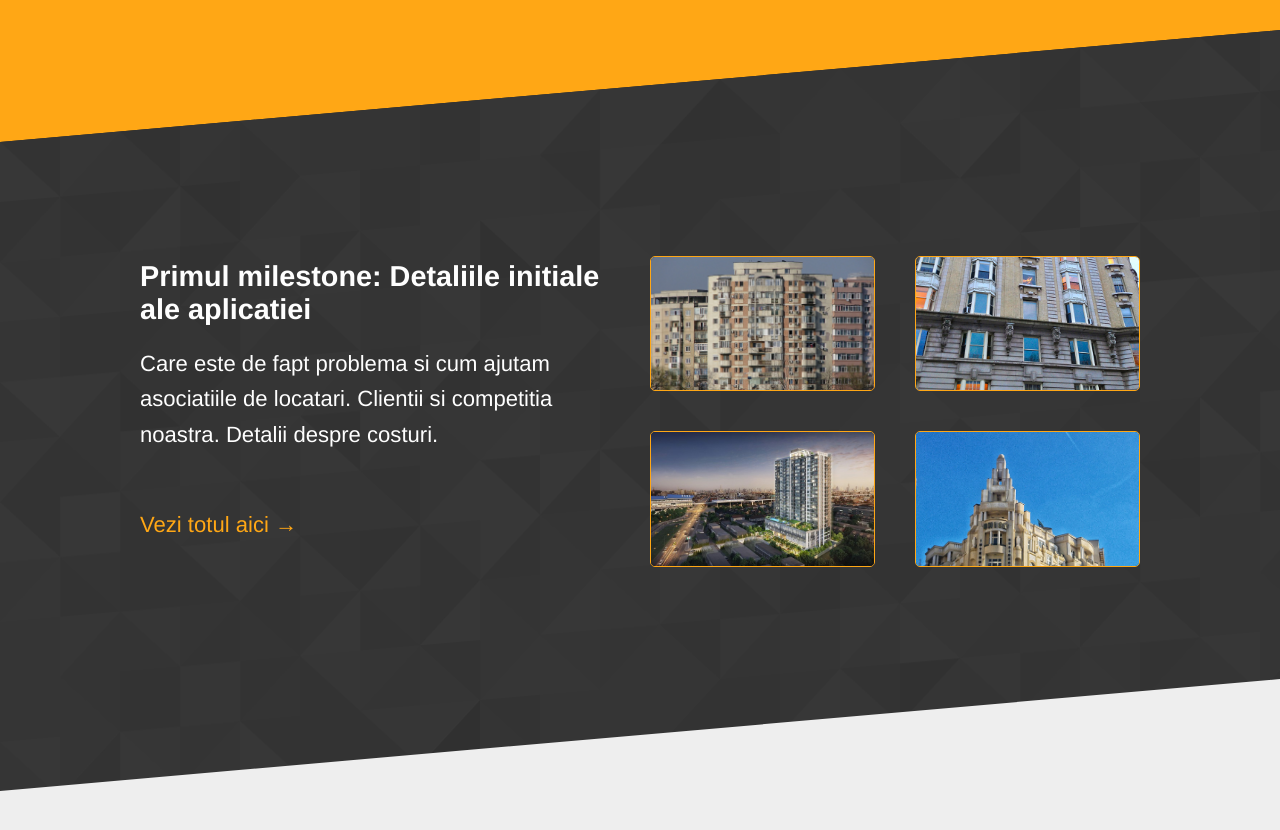
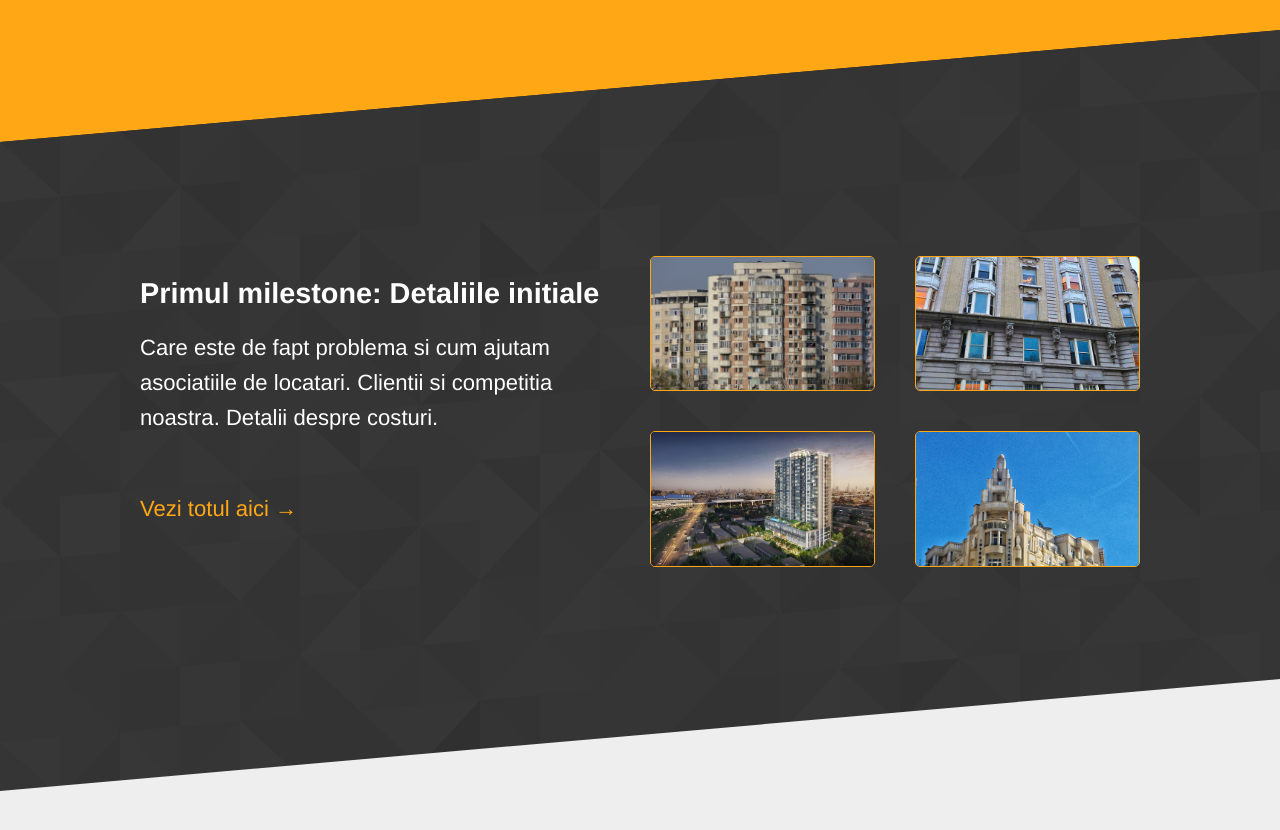
Before and after one commit to rptoma/Flaty, a Jekyll site: the page built from index.html, in a window 1280 px wide and 900 px high, scrolled down 487 px. Shown: the top 830 px of the window. Built offline with Jekyll 4.4.1, drawn with Linux system fonts in a browser that asks for light colours.

Commit message:
Updated 'index.html' via CloudCannon

```diff
--- a/index.html
+++ b/index.html
@@ -13,7 +13,7 @@ title: Flaty
 <section class="diagonal patterned">
 	<div class="container halves">
 		<div>
-			<h3 class="editable">Primul milestone: Detaliile initiale ale aplicatiei</h3>
+			<h3 class="editable">Primul milestone: Detaliile initiale</h3>
 			<p class="editable">
 				Care este de fapt problema si cum ajutam asociatiile de locatari. Clientii si competitia noastra. Detalii despre costuri.<br />&nbsp;
 			</p>
```
